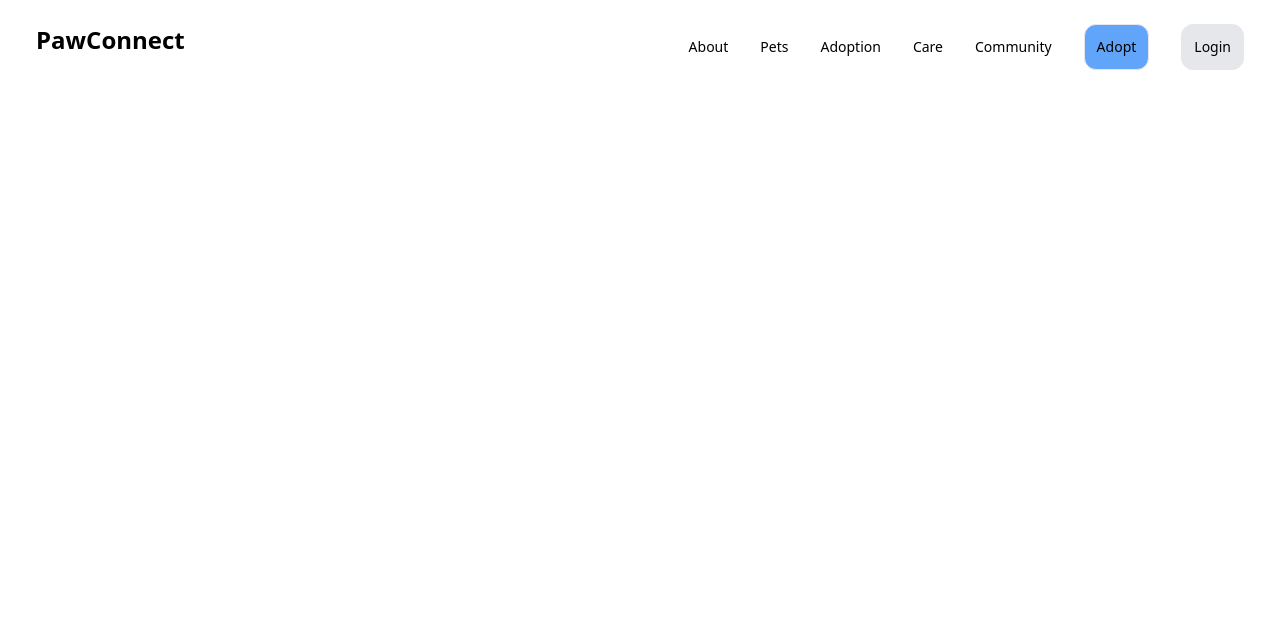
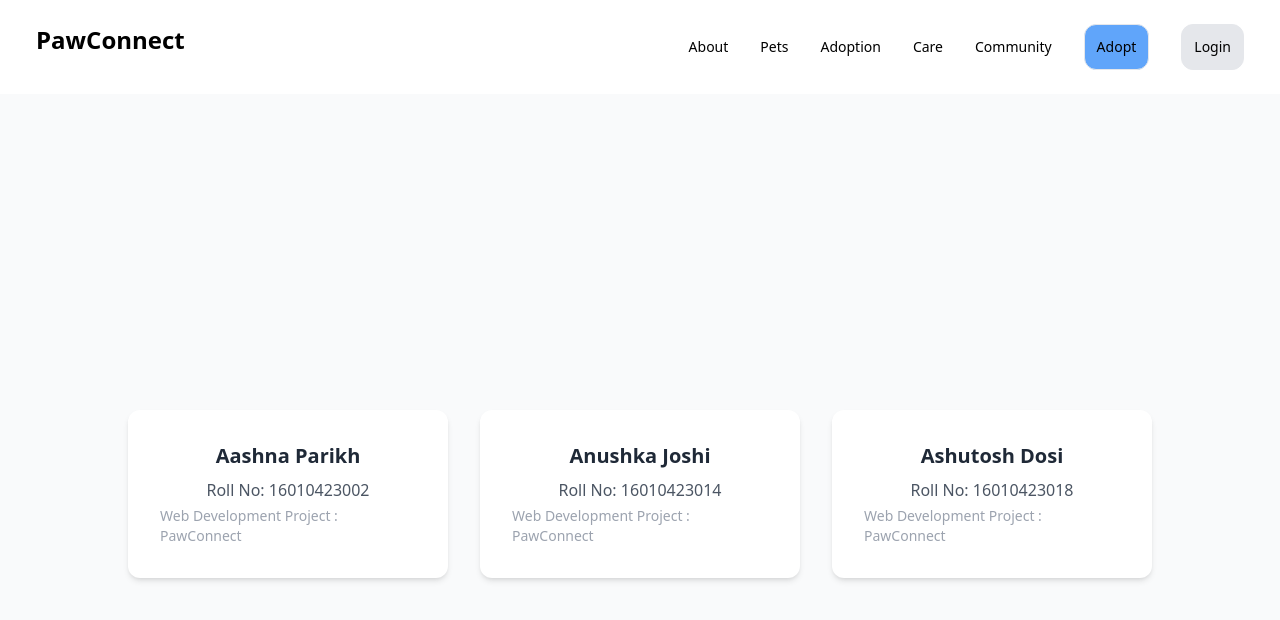
Before and after one commit to aashnaparikh1/PawConnect, a React (Vite) app in the folder frontend/: page /aboutTeam in a window 1280 px wide. Shown: the top 620 px of the page. Built offline with nearby package versions, Linux system fonts and the light colour scheme.

Commit message:
about team page

```diff
--- a/frontend/src/App.jsx
+++ b/frontend/src/App.jsx
@@ -5,6 +5,7 @@ import AdoptionForm from "./pages/AdoptionForm";
 import { BrowserRouter, Routes, Route, Link } from "react-router-dom";
 import SeePets from "./pages/SeePets";
 import AboutPet from "./pages/AboutPet";
+import AboutTeam from "./pages/AboutTeam";
 
 export default function App() {
   return (
@@ -17,6 +18,7 @@ export default function App() {
         <Route path="/pets" element={<SeePets />}></Route>
         <Route path="/adoptionForm" element={<AdoptionForm />}></Route>
         <Route path = "/aboutPet" element={<AboutPet/>}></Route>
+        <Route path = "/aboutTeam" element={<AboutTeam />}></Route>
       </Routes>
       </BrowserRouter>
       {/* <AboutPet/> */}
--- a/frontend/src/components/NavBar.jsx
+++ b/frontend/src/components/NavBar.jsx
@@ -9,7 +9,7 @@ export default function NavBar() {
       </div>
       <div className=" flex justify-end gap-8 items-center text-sm">
         <div className="">
-          <a href="">About</a>
+          <a href="/aboutTeam">About</a>
         </div>
         <div className="">
           <a href="">Pets</a>
--- /dev/null
+++ b/frontend/src/pages/AboutTeam.jsx
@@ -0,0 +1,37 @@
+import React from 'react';
+
+const team = [
+  {
+    name: "Aashna Parikh",
+    roll: "16010423002"
+  },
+  {
+    name: "Anushka Joshi",
+    roll: "16010423014"
+  },
+  {
+    name: "Ashutosh Dosi",
+    roll: "16010423018"
+  },
+];
+
+const AboutTeam = () => {
+  return (
+    <div className="min-h-screen flex items-center justify-center bg-gray-50 py-10">
+      <div className="flex flex-col md:flex-row gap-8">
+        {team.map((member) => (
+          <div
+            key={member.roll}
+            className="bg-white rounded-xl shadow-md p-8 w-80 flex flex-col items-center"
+          >
+            <h2 className="text-xl font-semibold text-gray-800 mb-2">{member.name}</h2>
+            <p className="text-gray-600 mb-1">Roll No: {member.roll}</p>
+            <p className="text-gray-400 text-sm">Web Development Project : PawConnect</p>
+          </div>
+        ))}
+      </div>
+    </div>
+  );
+};
+
+export default AboutTeam;
```
